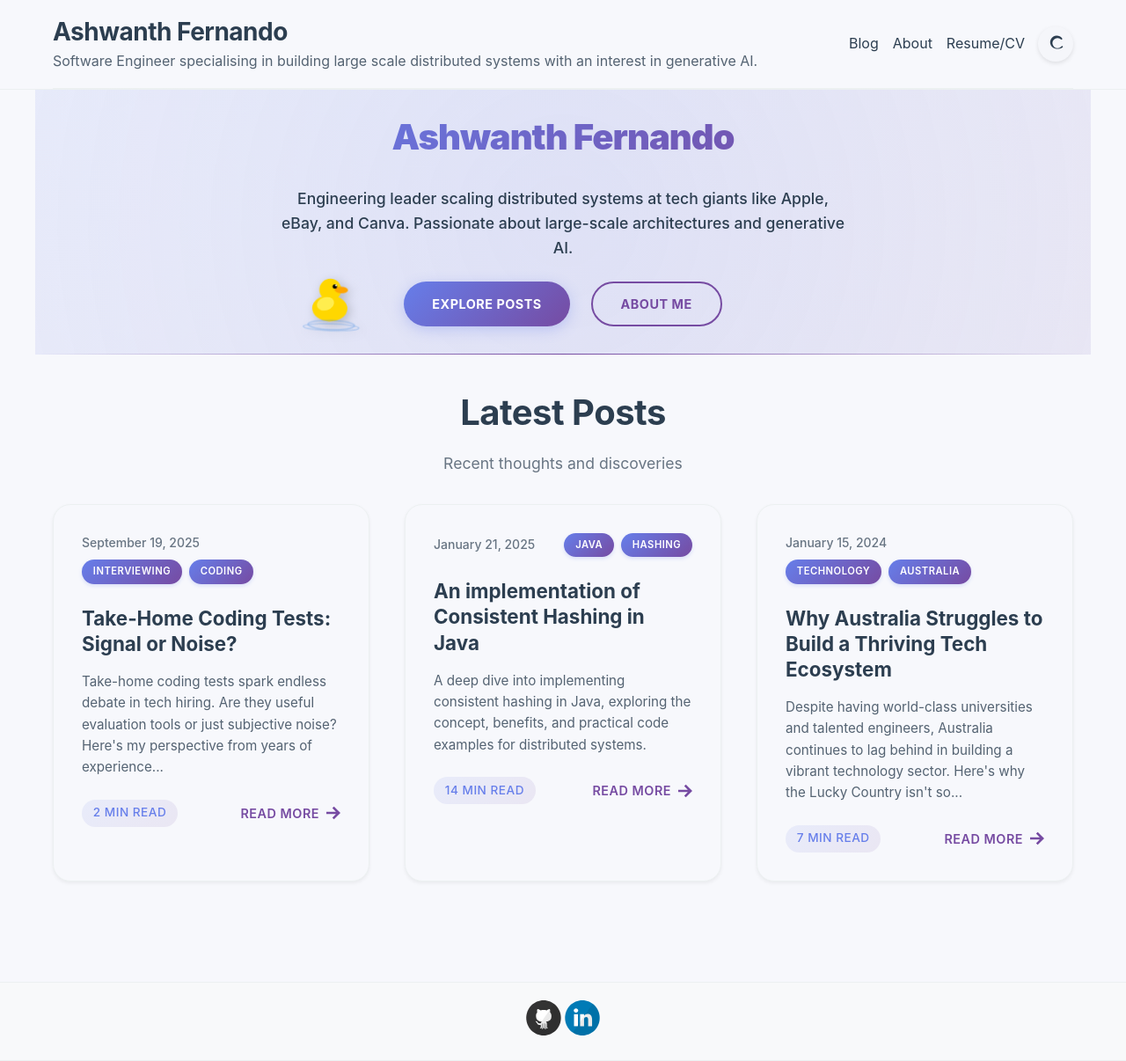
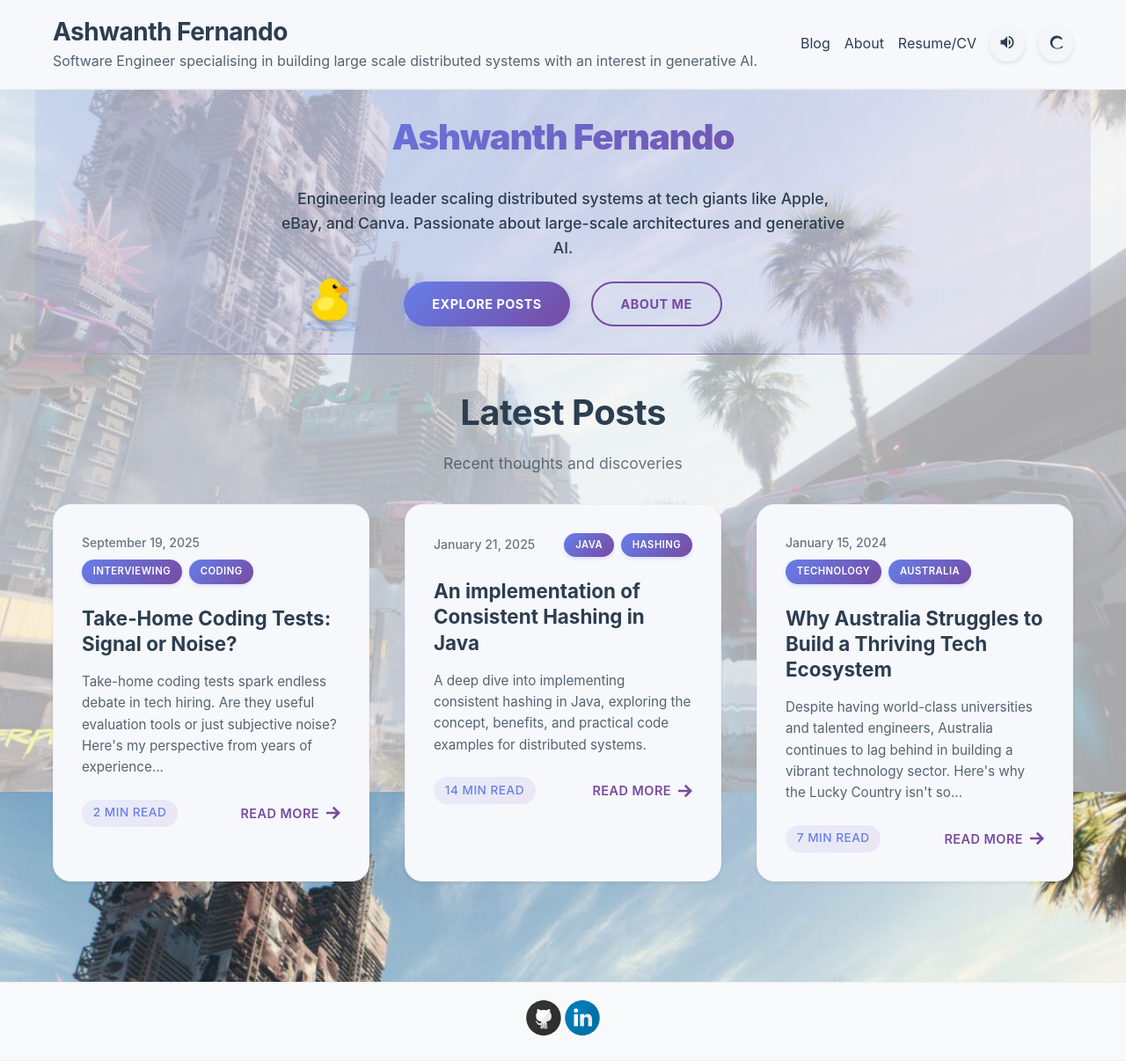
Before and after one commit to crazysoftwarecoder/crazysoftwarecoder.github.io, a Jekyll site: the page built from index.html, in a window 1280 px wide. Shown: the whole page at 88% size. Built offline with Jekyll 4.4.1, drawn with Linux system fonts in a browser that asks for light colours.

Commit message:
Added cyberpunk

```diff
--- a/_layouts/default.html
+++ b/_layouts/default.html
@@ -16,6 +16,11 @@
   </head>
 
   <body>
+    <!-- Hidden Audio Player -->
+    <audio id="cyberpunk-audio" loop preload="auto">
+      <source src="{{ site.baseurl }}/assets/music/cyberpunk_music.mp3" type="audio/mpeg">
+    </audio>
+
     <div class="wrapper-masthead">
       <div class="container">
         <header class="masthead clearfix">
@@ -32,6 +37,13 @@
               <a href="{{ site.baseurl }}/about">About</a>
               <a href="{{ site.resume_url }}">Resume/CV</a>
             </nav>
+            <button id="music-toggle" class="music-toggle" aria-label="Toggle cyberpunk music">
+              <span id="music-icon">
+                <svg xmlns="http://www.w3.org/2000/svg" viewBox="0 0 24 24" fill="currentColor">
+                  <path d="M3 9v6h4l5 5V4L7 9H3zm13.5 3c0-1.77-1.02-3.29-2.5-4.03v8.05c1.48-.73 2.5-2.25 2.5-4.02zM14 3.23v2.06c2.89.86 5 3.54 5 6.71s-2.11 5.85-5 6.71v2.06c4.01-.91 7-4.49 7-8.77s-2.99-7.86-7-8.77z"/>
+                </svg>
+              </span>
+            </button>
             <button id="theme-toggle" class="theme-toggle" aria-label="Toggle dark/light mode">
               <span id="theme-icon">
                 <svg xmlns="http://www.w3.org/2000/svg" viewBox="0 0 24 24" fill="currentColor">
@@ -74,6 +86,7 @@
     </div>
     {% endif %}
 
+
     <div class="wrapper-footer">
       <div class="container">
         <footer class="footer">
@@ -84,6 +97,7 @@
 
     {% include analytics.html %}
     <script src="{{ site.baseurl }}/assets/js/theme-toggle.js"></script>
+    <script src="{{ site.baseurl }}/assets/js/music-player.js"></script>
     <script src="{{ site.baseurl }}/assets/js/race-animation.js"></script>
     <script src="{{ site.baseurl }}/js/geo-resume-ip.js"></script>
   </body>
--- /dev/null
+++ b/assets/js/music-player.js
@@ -0,0 +1,92 @@
+// Cyberpunk Music Player
+document.addEventListener('DOMContentLoaded', function() {
+  const musicToggle = document.getElementById('music-toggle');
+  const musicIcon = document.getElementById('music-icon');
+  const audio = document.getElementById('cyberpunk-audio');
+
+  let isPlaying = false;
+  let hasUserInteracted = false;
+
+  // Check if user has previous preference - default to playing for fresh users
+  const musicPreference = localStorage.getItem('cyberpunk-music');
+  if (musicPreference === 'muted') {
+    isPlaying = false;
+    updateIcon(false);
+  } else {
+    // Default to playing for fresh users or users who had it playing
+    isPlaying = true;
+    updateIcon(true);
+    // Set default preference for fresh users
+    if (!musicPreference) {
+      localStorage.setItem('cyberpunk-music', 'playing');
+    }
+  }
+
+  // Handle user interaction requirement for autoplay
+  function handleUserInteraction() {
+    if (!hasUserInteracted) {
+      hasUserInteracted = true;
+      if (isPlaying && audio.paused) {
+        audio.play().catch(e => console.log('Audio play failed:', e));
+      }
+    }
+  }
+
+  // Add event listeners for user interaction
+  document.addEventListener('click', handleUserInteraction, { once: true });
+  document.addEventListener('keydown', handleUserInteraction, { once: true });
+
+  // Toggle music when button is clicked
+  musicToggle.addEventListener('click', function() {
+    if (isPlaying) {
+      audio.pause();
+      isPlaying = false;
+      localStorage.setItem('cyberpunk-music', 'muted');
+      updateIcon(false);
+    } else {
+      audio.play().catch(e => console.log('Audio play failed:', e));
+      isPlaying = true;
+      localStorage.setItem('cyberpunk-music', 'playing');
+      updateIcon(true);
+    }
+  });
+
+  // Update icon based on current state
+  function updateIcon(playing) {
+    if (playing) {
+      // Music playing icon - speaker with sound waves
+      musicIcon.innerHTML = `
+        <svg xmlns="http://www.w3.org/2000/svg" viewBox="0 0 24 24" fill="currentColor">
+          <path d="M3 9v6h4l5 5V4L7 9H3zm13.5 3c0-1.77-1.02-3.29-2.5-4.03v8.05c1.48-.73 2.5-2.25 2.5-4.02zM14 3.23v2.06c2.89.86 5 3.54 5 6.71s-2.11 5.85-5 6.71v2.06c4.01-.91 7-4.49 7-8.77s-2.99-7.86-7-8.77z"/>
+        </svg>
+      `;
+    } else {
+      // Music muted icon - speaker with X
+      musicIcon.innerHTML = `
+        <svg xmlns="http://www.w3.org/2000/svg" viewBox="0 0 24 24" fill="currentColor">
+          <path d="M16.5 12c0-1.77-1.02-3.29-2.5-4.03v2.21l2.45 2.45c.03-.2.05-.41.05-.63zm2.5 0c0 .94-.2 1.82-.54 2.64l1.51 1.51C20.63 14.91 21 13.5 21 12c0-4.28-2.99-7.86-7-8.77v2.06c2.89.86 5 3.54 5 6.71zM4.27 3L3 4.27 7.73 9H3v6h4l5 5v-6.73l4.25 4.25c-.67.52-1.42.93-2.25 1.18v2.06c1.38-.31 2.63-.95 3.69-1.81L19.73 21 21 19.73l-9-9L4.27 3zM12 4L9.91 6.09 12 8.18V4z"/>
+        </svg>
+      `;
+    }
+  }
+
+  // Handle audio events
+  audio.addEventListener('canplaythrough', function() {
+    if (isPlaying && hasUserInteracted) {
+      audio.play().catch(e => console.log('Audio play failed:', e));
+    }
+  });
+
+  audio.addEventListener('play', function() {
+    isPlaying = true;
+    updateIcon(true);
+  });
+
+  audio.addEventListener('pause', function() {
+    isPlaying = false;
+    updateIcon(false);
+  });
+
+  // Set initial volume
+  audio.volume = 0.3;
+});
--- a/style.scss
+++ b/style.scss
@@ -71,6 +71,11 @@ html {
 
 body {
 	background: var(--background-color);
+  background-image: url('images/cyberpunk/cyberpunk_day.jpg');
+  background-size: cover;
+  background-position: center;
+  background-attachment: fixed;
+  background-repeat: no-repeat;
   font-family: var(--font-family-sans);
   font-weight: var(--font-weight-normal);
   line-height: var(--line-height);
@@ -78,13 +83,41 @@ body {
   text-rendering: optimizeLegibility;
   -webkit-font-smoothing: antialiased;
   -moz-osx-font-smoothing: grayscale;
+  position: relative;
+
+  &::before {
+    content: '';
+    position: fixed;
+    top: 0;
+    left: 0;
+    width: 100%;
+    height: 100%;
+    background: rgba(247, 248, 252, 0.65);
+    z-index: -1;
+  }
 }
 
 [data-theme="dark"] body {
   background: var(--cyberpunk-bg);
+  background-image: url('images/cyberpunk/cyberpunk_night.png');
+  background-size: cover;
+  background-position: center;
+  background-attachment: fixed;
+  background-repeat: no-repeat;
   position: relative;
 
   &::before {
+    content: '';
+    position: fixed;
+    top: 0;
+    left: 0;
+    width: 100%;
+    height: 100%;
+    background: rgba(15, 15, 16, 0.7);
+    z-index: -1;
+  }
+
+  &::after {
     content: '';
     position: fixed;
     top: 0;
@@ -437,7 +470,8 @@ footer {
 @import "highlights";
 @import "svg-icons";
 
-/* Theme Toggle Button */
+/* Music and Theme Toggle Buttons */
+.music-toggle,
 .theme-toggle {
   background: var(--button-background);
   color: var(--button-foreground);
@@ -461,10 +495,34 @@ footer {
   }
 
   @include mobile {
-    margin: 0;
+    margin: 0 0 0 8px;
     width: 36px;
     height: 36px;
     padding: 8px;
+  }
+}
+
+.music-toggle {
+  &:hover {
+    background: linear-gradient(135deg, var(--accent-purple) 0%, var(--accent-blue) 100%);
+    color: white;
+  }
+
+  svg {
+    width: 20px;
+    height: 20px;
+    transition: transform 0.3s ease;
+  }
+
+  &:hover svg {
+    transform: scale(1.1);
+  }
+
+  @include mobile {
+    svg {
+      width: 18px;
+      height: 18px;
+    }
   }
 }
 
@@ -1002,6 +1060,7 @@ html {
   }
 }
 
+
 // Header layout improvements
 .header-left {
   display: flex;
```
Also changed, not shown: 1 other file.
